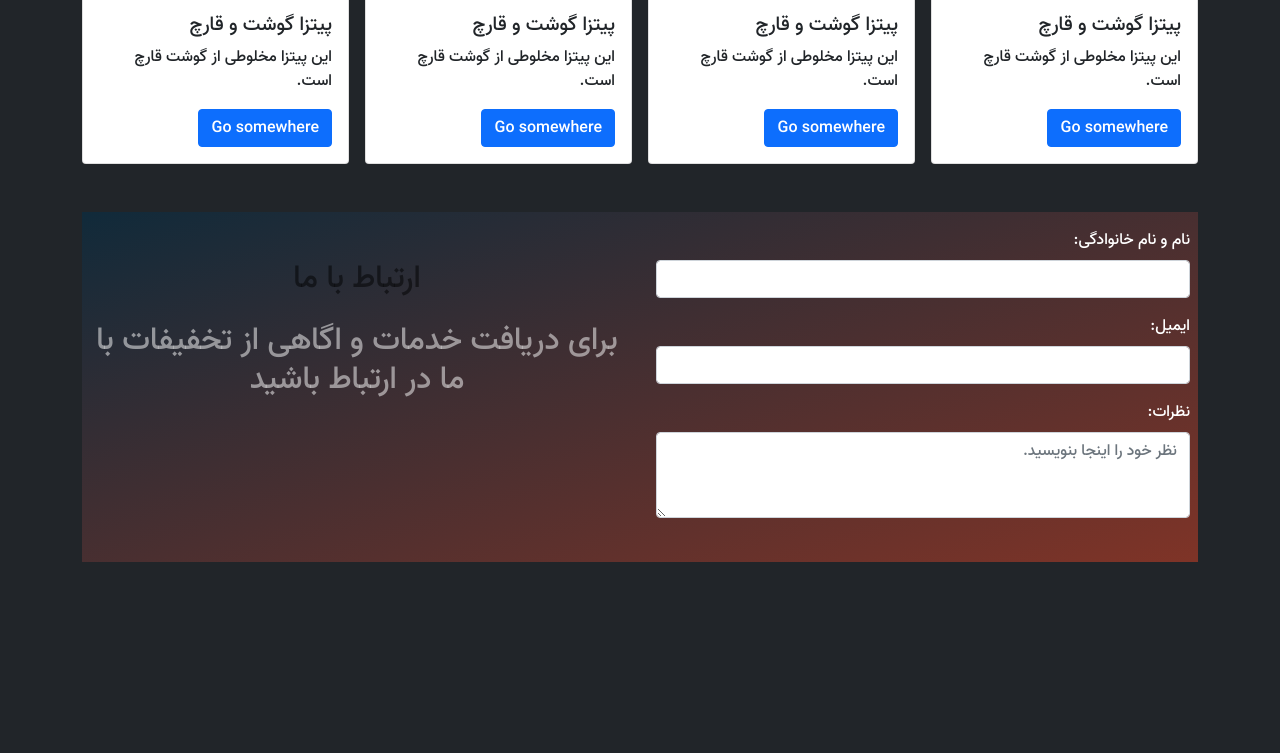
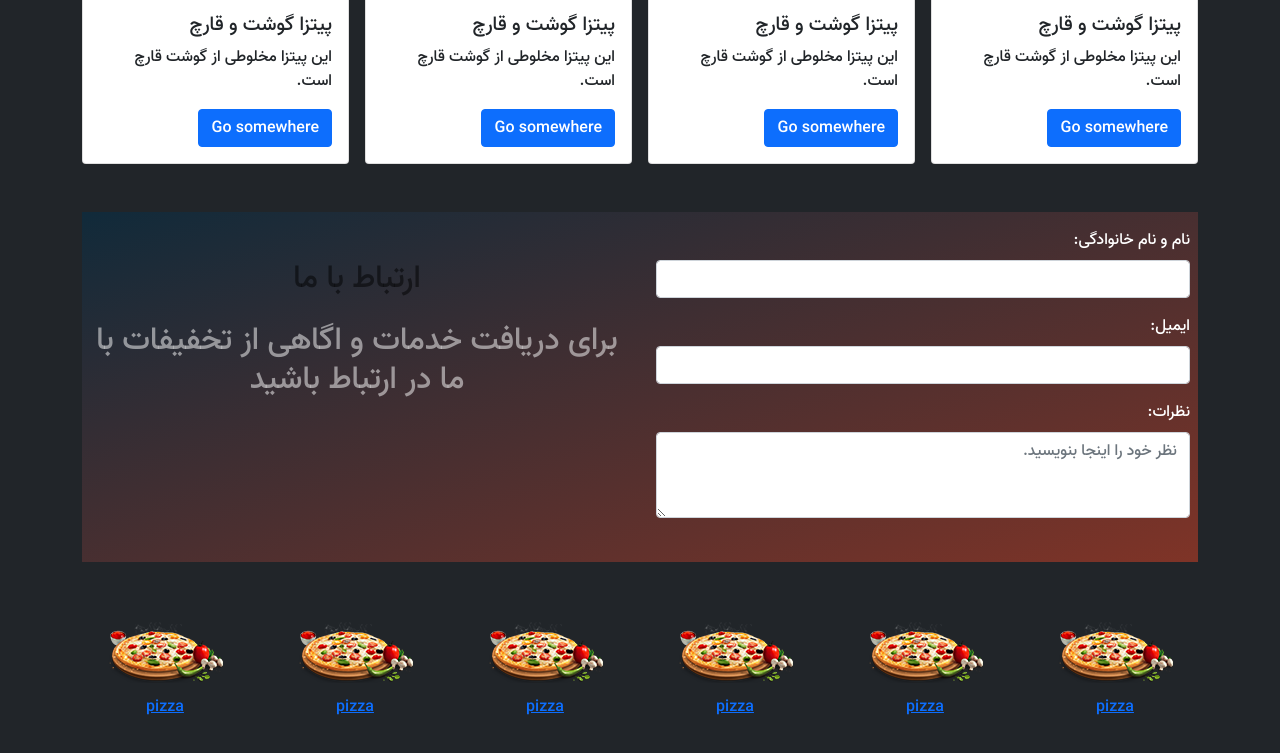
Before and after one commit to adibsadeghi1993/restaurant-bootstrap, a plain HTML site: page index.html in a window 1280 px wide. Shown: the part 1359-2112 px from the top of the page. Before the commit the page ends 1969 px from the top, so only its background shows below. Drawn offline with Linux system fonts and the light colour scheme.

Commit message:
categori section was completed and category images was added

```diff
--- a/index.html
+++ b/index.html
@@ -185,6 +185,94 @@
        </div>
       </section>
 
+      <section class="my-5">
+        <div class="row gy-5">
+
+
+          <div class="col-6 col-sm-2">
+            <div class="product-container ">
+              <div class="product-image  d-flex justify-content-center ">
+                <a class="product-link">
+                <img src="./assets/img/category1.png"/>
+                </a>
+              </div>
+              <div class="product-title  d-flex justify-content-center">
+                <a href="#" class="text-center">pizza</a>
+
+              </div>
+            </div>
+          </div>
+          <div class="col-6 col-sm-2">
+            <div class="product-container ">
+              <div class="product-image  d-flex justify-content-center ">
+                <a class="product-link">
+                <img src="./assets/img/category1.png"/>
+                </a>
+              </div>
+              <div class="product-title  d-flex justify-content-center">
+                <a href="#" class="text-center">pizza</a>
+
+              </div>
+            </div>
+          </div>
+          <div class="col-6 col-sm-2">
+            <div class="product-container ">
+              <div class="product-image  d-flex justify-content-center ">
+                <a class="product-link">
+                <img src="./assets/img/category1.png"/>
+                </a>
+              </div>
+              <div class="product-title  d-flex justify-content-center">
+                <a href="#" class="text-center">pizza</a>
+
+              </div>
+            </div>
+          </div>
+          <div class="col-6 col-sm-2">
+            <div class="product-container ">
+              <div class="product-image  d-flex justify-content-center ">
+                <a class="product-link">
+                <img src="./assets/img/category1.png"/>
+                </a>
+              </div>
+              <div class="product-title  d-flex justify-content-center">
+                <a href="#" class="text-center">pizza</a>
+
+              </div>
+            </div>
+          </div>
+          <div class="col-6 col-sm-2">
+            <div class="product-container ">
+              <div class="product-image  d-flex justify-content-center ">
+                <a class="product-link">
+                <img src="./assets/img/category1.png"/>
+                </a>
+              </div>
+              <div class="product-title  d-flex justify-content-center">
+                <a href="#" class="text-center">pizza</a>
+
+              </div>
+            </div>
+          </div>
+          <div class="col-6 col-sm-2">
+            <div class="product-container ">
+              <div class="product-image  d-flex justify-content-center ">
+                <a class="product-link">
+                <img src="./assets/img/category1.png"/>
+                </a>
+              </div>
+              <div class="product-title  d-flex justify-content-center">
+                <a href="#" class="text-center">pizza</a>
+
+              </div>
+            </div>
+          </div>
+
+        </div>
+      </section>
+
+
+
 
 
 
@@ -194,5 +282,6 @@
 
     <script src="./js/bootstrap.bundle.min.js"></script>
 
+
   </body>
 </html>
--- a/main.css
+++ b/main.css
@@ -43,6 +43,42 @@ body{
     background-image: linear-gradient(to bottom right,rgba(0,47,75,0.5),rgba(220,66,37,0.5)),url("./assets/contact-us1.png");
 }
 
+.navbar-toggler:focus{
+ outline: unset;
+ border: unset;
+ box-shadow: none;
+}
+.product-container{
+    position: relative;
+    z-index: 2;
+}
+
+.product-link::before{
+    position: absolute;
+    content: "";
+    display: block;
+    width: 100%;
+    height: 100%;
+    top: 50%;
+    left: 50%;
+    border-radius: 50%;
+    z-index: -1;
+    border: 2px dotted green;
+    background-color: yellow;
+    transform: translateX(-50%) translateY(-50%) scale(0);
+    transition: 0.4s all;
+}
+.product-container:hover .product-link::before{
+    transform: translateX(-50%) translateY(-50%) scale(1);
+
+}
+
+
+
+
+
+
+
 @media(min-width:768px){
     .signup_section{
         height: 350px;
```
Also changed, not shown: assets/img/big-pizza-logo-vector-31052130.jpg (added), assets/img/category1.png (added), assets/img/category2.png (added), assets/img/category3.png (added), assets/img/category4.png (added), assets/img/category5.png (added), assets/img/category6.png (added), assets/img/img-2.png (added), assets/img/img-3.jpg (added), assets/img/img-4.jpg (added), assets/img/img-5.jpg (added), 1 other file.
